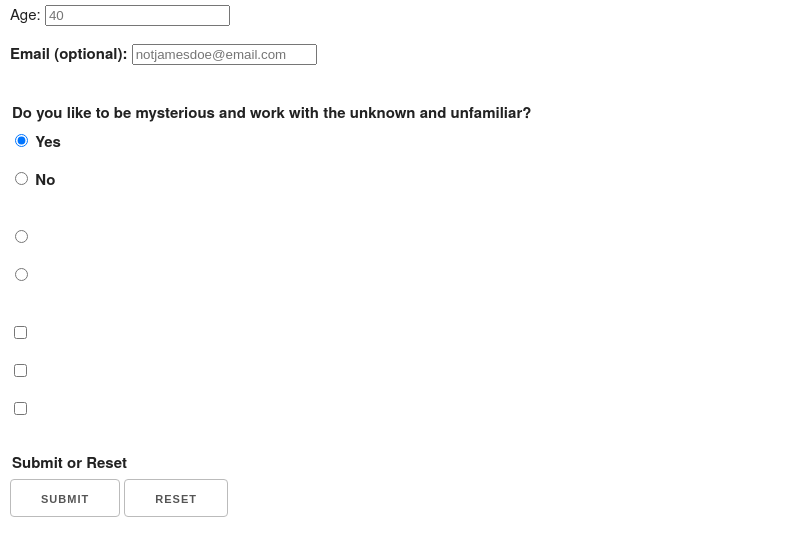
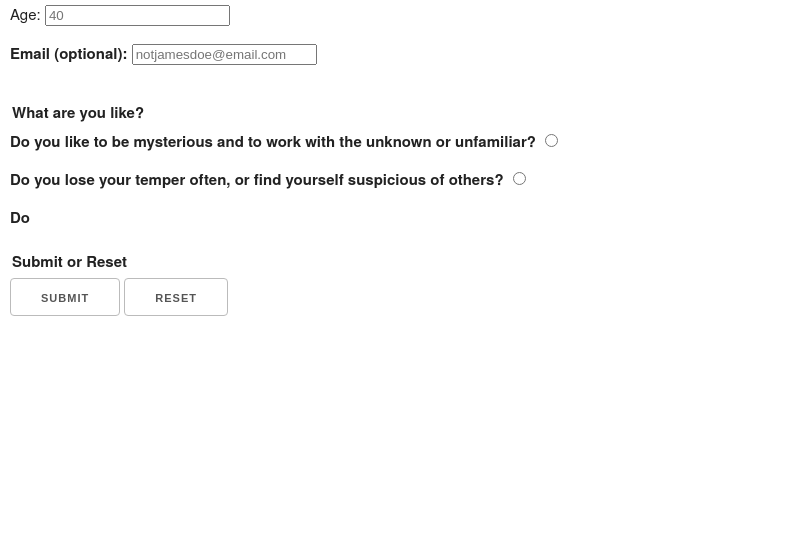
Before and after one commit to SmKou/programming-language-suggester, a plain HTML site: page index.html in a window 1280 px wide. Shown: the part 164-720 px from the top of the page, without its empty margins (0-808 px from the left). Drawn offline with Linux system fonts and the light colour scheme.

Commit message:
WIP Add language data

```diff
--- a/index.html
+++ b/index.html
@@ -28,16 +28,23 @@
                     <input type="email" id="" placeholder="notjamesdoe@email.com">
                 </label>
             </fieldset>
-            <!-- Single option questions-->
             <fieldset>
-                <legend>Do you like to be mysterious and work with the unknown and unfamiliar?</legend>
-                <label for="mysterious-yes">
-                    <input type="radio" name="mysterious" id="mysterious-yes" value="mysterious-yes" checked> Yes
+                <legend>What are you like?</legend>
+                <label for="mysterious">
+                    Do you like to be mysterious and to work with the unknown or unfamiliar?
+                    <input type="radio" name="personality" id="mysterious" value="personality-mysterious">
                 </label>
-                <label for="mysterious-no">
-                    <input type="radio" name="mysterious" id="mysterious-no" value="mysterious-no"> No
+                <label for="hot-tempered-and-suspicious">
+                    Do you lose your temper often, or find yourself suspicious of others?
+                    <input type="radio" name="personality" id="hot-tempered-and-suspicious" value="personality-tempersuspicious">
+                </label>
+                <label>
+                    Do
                 </label>
             </fieldset>
+
+            <!--
+                Single option:
             <fieldset>
                 <legend></legend>
                 <label for="">
@@ -47,7 +54,8 @@
                     <input type="radio" name="" id="">
                 </label>
             </fieldset>
-            <!-- Multiple options questions -->
+
+                Multiple options:
             <fieldset>
                 <legend></legend>
                 <label for="">
@@ -60,7 +68,8 @@
                     <input type="checkbox" name="" id="" value="">
                 </label>
             </fieldset>
-            <!-- Form management -->
+            -->
+
             <fieldset>
                 <legend>Submit or Reset</legend>
                 <input type="button" id="submit-btn" value="Submit">
--- a/js/scripts.js
+++ b/js/scripts.js
@@ -3,7 +3,28 @@ window.onload = () => {
         submitBtn: document.querySelector('#submit-btn'),
         resetBtn: document.querySelector('#reset-btn'),
         elem: document.querySelector('form'),
-        data: {}
+        data: {},
+        languageData: {
+            'pharo': {
+                composer: ""
+            },
+            'java': {
+                composer: 'Debussy'
+            },
+            'C++': {
+                composer: 'Dvorak'
+            },
+            'C': {
+                composer: 'Beethoven',
+                description: "You're like Beethoven! He was not well-educated with a forceful and magnetic personality, but he was hot-tempered, often ill-mannered and suspicious."
+            },
+            'Assembly': {
+                composer: 'Bach'
+            },
+            'C#': {
+                composer: 'Ravel'
+            }
+        }
     }
 
     document.querySelector('[name=""]')
```
